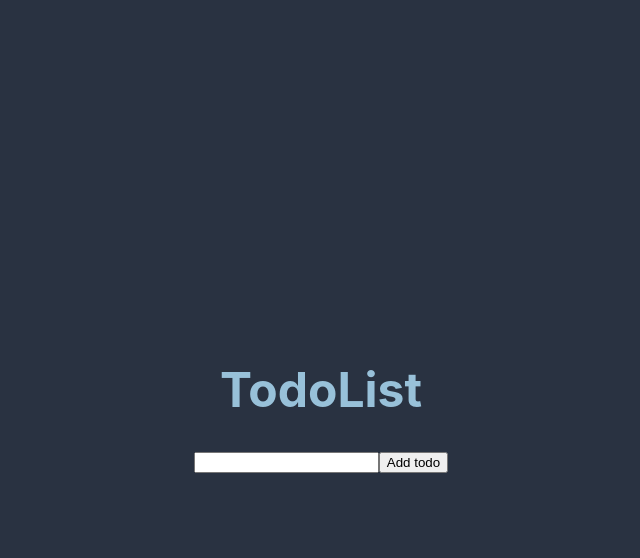
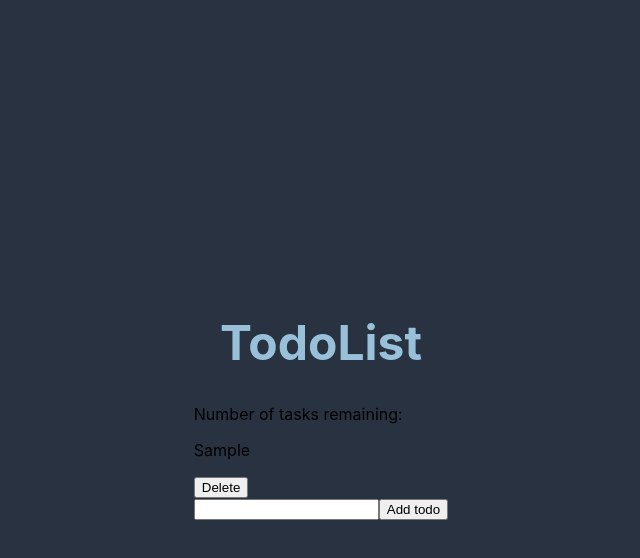
Before and after one commit to AAAdnan/todo-app-challenge, a React (Create React App) app: page / in a window 1280 px wide. Both pictures are taken after typing "Sample" into the empty fields and a click on the button "Add todo". Shown: the top 558 px of the page, without its empty margins (319-959 px from the left). Built offline with nearby package versions, Linux system fonts and the light colour scheme.

Commit message:
added delete todo to the reducer

```diff
--- a/src/components/AddTodo.js
+++ b/src/components/AddTodo.js
@@ -8,7 +8,11 @@ export default function AddTodo() {
 
     const addTodo = (e) => {
         e.preventDefault();
-        dispatch({ type: 'ADD_TODO', payload: todo });
+        const newTodo = {
+          text: todo,
+          completed: false
+        }
+        dispatch({ type: 'ADD_TODO', payload: newTodo });
         setTodo("");
     }
 
--- /dev/null
+++ b/src/components/Todo.js
@@ -0,0 +1,13 @@
+import React from 'react';
+
+export const Todo = ( { todo, id, handleDelete }) => {
+
+  return (
+    <>
+    <div>
+        <p>{todo.text}</p>
+        <button onClick={() => handleDelete(id)}>Delete</button>
+    </div>
+    </>
+  )
+};
--- a/src/components/TodoList.js
+++ b/src/components/TodoList.js
@@ -2,16 +2,25 @@ import styled from 'styled-components';
 import { useContext } from 'react';
 import AddTodo from './AddTodo';
 import { TodoContext } from "../context/todo";
+import { Todo } from '../components/Todo';
 
 const TodoList = () => {
-    const { state } = useContext(TodoContext);
+    const { state, dispatch } = useContext(TodoContext);
 
-    console.log(state)
+    const handleDelete = (id) => {
+      dispatch({ type: 'DELETE_TODO', payload: id });
+    };
+
+    console.log(state.todos)
 
     return (
       <Layout>
         <div>
           <Heading>TodoList</Heading>
+          <p>Number of tasks remaining: </p>
+           { state.todos.map((todo, index) => (
+            <Todo todo={todo} key={index} id={index} handleDelete={handleDelete} />
+           ))}
           <AddTodo />
         </div>
       </Layout>
--- a/src/context/todo.js
+++ b/src/context/todo.js
@@ -8,13 +8,19 @@ const initialState = {
 const reducer = (state, action) => {
     console.log('reducer', state, action)
     switch(action.type){
-        case "ADD_TODO": {
+        case 'ADD_TODO': {
+            const newTodo = { ...action.payload, completed: false };
+            return {
+              ...state,
+              todos: [...state.todos, newTodo]
+            };
+        }
+        case "DELETE_TODO": {
             return {
                 ...state,
-                todos: [...state.todos, action.payload]
+                todos: state.todos.filter((todo, index) => index !== action.payload)
             }
         }
-
         default: {
             return state;
         }
```
